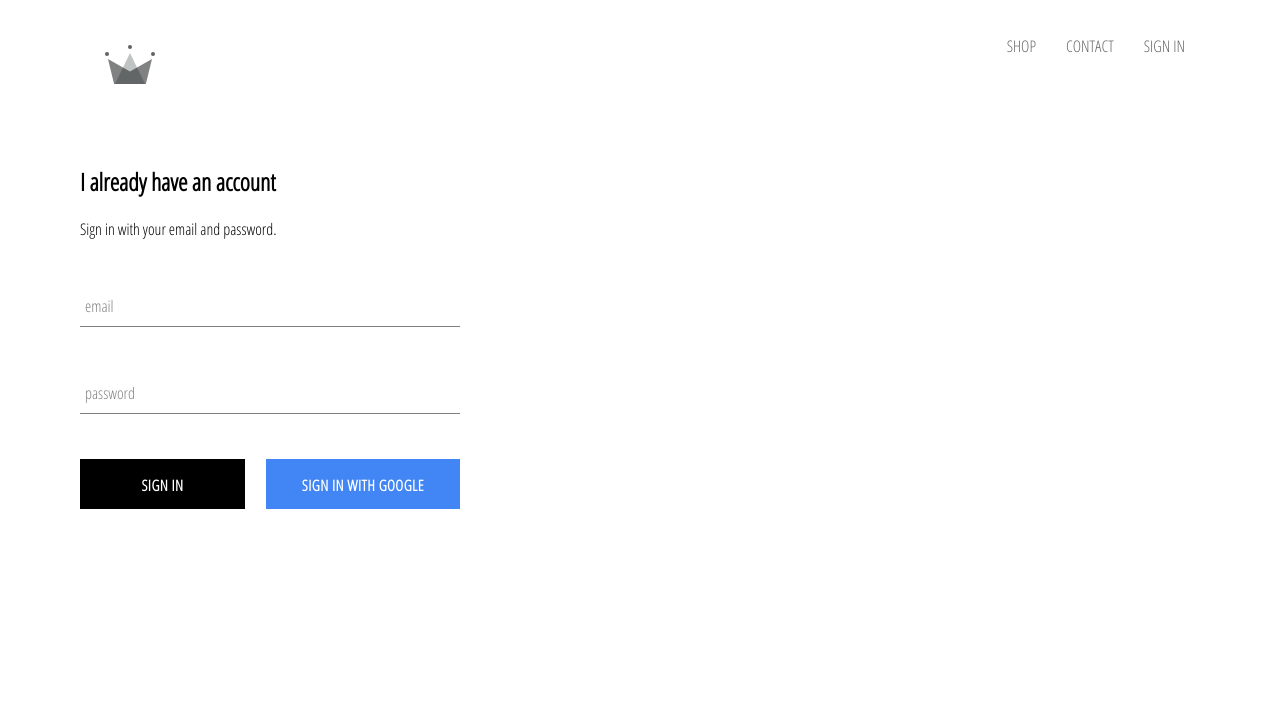
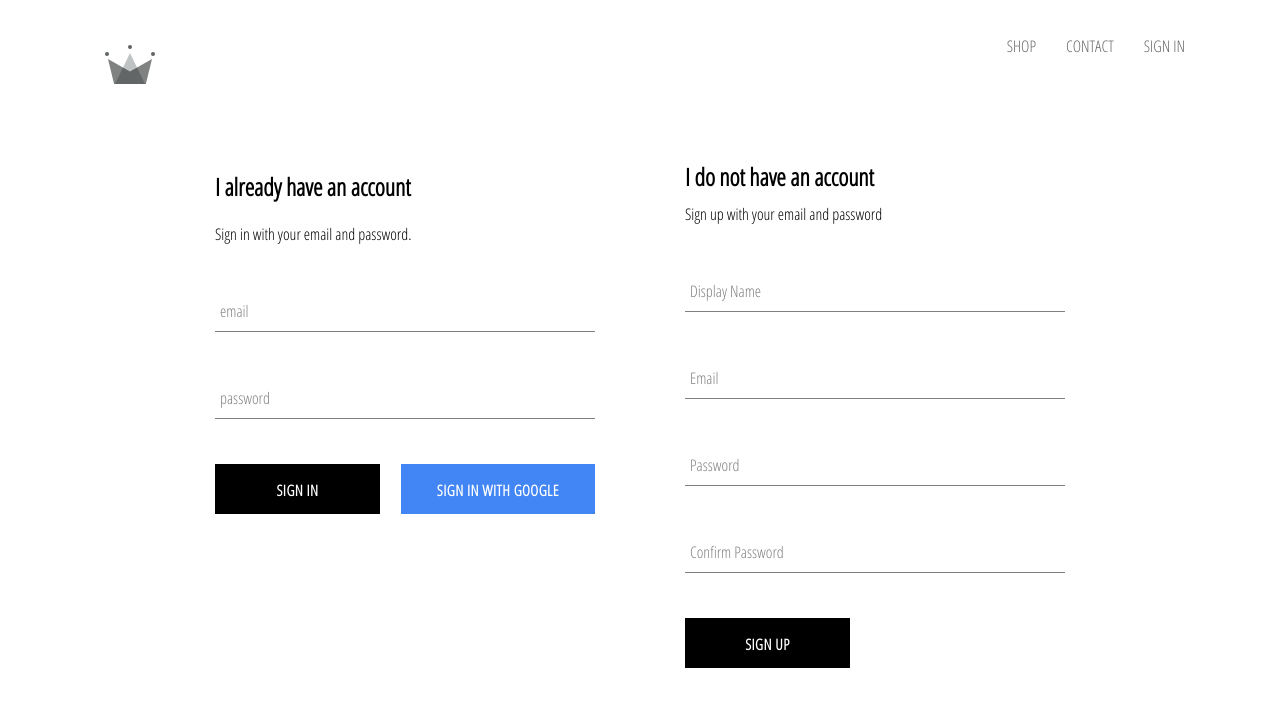
Before and after one commit to chri55/crwn, a React (Create React App) app: page /signin in a window 1280 px wide. Shown: the top 706 px of the page. Built offline with nearby package versions, Linux system fonts and the light colour scheme; no server answers.

Commit message:
add email sign up in firestore database

```diff
--- a/src/App.js
+++ b/src/App.js
@@ -25,10 +25,21 @@ class App extends React.Component {
 
   componentDidMount() {
     // method on firebase/auth
-    this.unsubscribeFromAuth = auth.onAuthStateChanged(async user => {
-      //this.setState({currentUser:user});
-      createUserProfileDocument(user);
-      console.log(user);
+    this.unsubscribeFromAuth = auth.onAuthStateChanged(async userAuth => {
+      if (userAuth) {
+        const userRef = await createUserProfileDocument(userAuth);
+
+        userRef.onSnapshot(snapShot => {
+          console.log(snapShot.data());
+          this.setState({ currentUser: {
+            id: snapShot.id,
+            ...snapShot.data(),
+          }})
+        })
+      }
+      else {
+        this.setState({currentUser: userAuth});
+      }
     });
   }
 
--- a/src/components/sign-up/sign-up.component.jsx
+++ b/src/components/sign-up/sign-up.component.jsx
@@ -0,0 +1,102 @@
+import React from 'react';
+
+import FormInput from '../form-input/form-input.component';
+import Button from '../button/button.component';
+
+import { auth, createUserProfileDocument } from '../../firebase/firebase.utils';
+
+import './sign-up.styles.scss';
+
+class SignUp extends React.Component {
+  constructor() {
+    super();
+
+    this.state = {
+      displayName: '',
+      email: '',
+      password: '',
+      confirmPassword: '',
+    };
+  }
+
+  handleChange = event => {
+    const { name, value } = event.target;
+
+    this.setState({[name]: value});
+  }
+
+  handleSubmit = async event => {
+    event.preventDefault();
+    const { displayName, email, password, confirmPassword } = this.state;
+
+    if (password !== confirmPassword) {
+      alert('Passwords do not match');
+      return;
+    }
+
+    try {
+      const {user} = await auth.createUserWithEmailAndPassword(email, password);
+      createUserProfileDocument(user, { displayName });
+
+      this.setState({
+        displayName: '',
+        email: '',
+        password: '',
+        confirmPassword: '',
+      });
+
+    } catch (error) {
+      console.log("Error: ", error.message)
+    }
+
+  }
+
+  render() {
+    const { displayName, email, password, confirmPassword } = this.state;
+    return (
+      <div className="sign-up">
+        <h2 className="title">I do not have an account</h2>
+        <span>Sign up with your email and password</span>
+
+        <form onSubmit={this.handleSubmit} className="sign-up-form">
+          <FormInput
+            type='text'
+            name='displayName'
+            value={displayName}
+            label='Display Name'
+            onChange={this.handleChange}
+            required
+          ></FormInput>
+          <FormInput
+            type='email'
+            name='email'
+            value={email}
+            label='Email'
+            onChange={this.handleChange}
+            required
+          ></FormInput>
+          <FormInput
+            type='password'
+            name='password'
+            value={password}
+            label='Password'
+            onChange={this.handleChange}
+            required
+          ></FormInput>
+          <FormInput
+            type='password'
+            name='confirmPassword'
+            value={confirmPassword}
+            label='Confirm Password'
+            onChange={this.handleChange}
+            required
+          ></FormInput>
+          <Button type='submit'>Sign Up</Button>
+
+        </form>
+      </div>
+    );
+  }
+}
+
+export default SignUp;
--- a/src/components/sign-up/sign-up.styles.scss
+++ b/src/components/sign-up/sign-up.styles.scss
@@ -0,0 +1,9 @@
+.sign-up {
+  display:flex;
+  flex-direction: column;
+  width: 380px;
+
+  .title {
+    margin: 10px 0;
+  }
+}
--- a/src/pages/sign-in-and-up/sign-in-and-up.component.jsx
+++ b/src/pages/sign-in-and-up/sign-in-and-up.component.jsx
@@ -1,12 +1,14 @@
 import React from 'react';
 
 import SignIn from '../../components/sign-in/sign-in.component';
+import SignUp from '../../components/sign-up/sign-up.component';
 
 import './sign-in-and-up.styles.scss';
 
 const SignInAndUp = () => (
-  <div className='sign-in'>
+  <div className='sign-in-and-up'>
     <SignIn />
+    <SignUp />
   </div>
 )
 
--- a/src/pages/sign-in-and-up/sign-in-and-up.styles.scss
+++ b/src/pages/sign-in-and-up/sign-in-and-up.styles.scss
@@ -0,0 +1,6 @@
+.sign-in-and-up {
+  width: 850px;
+  display: flex;
+  justify-content: space-between;
+  margin: 30px auto;
+}
```
